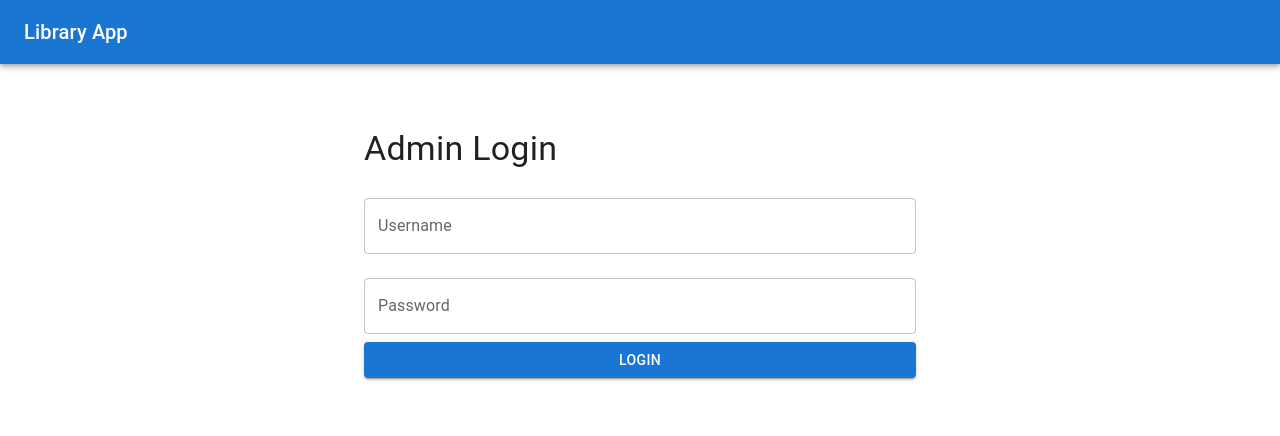
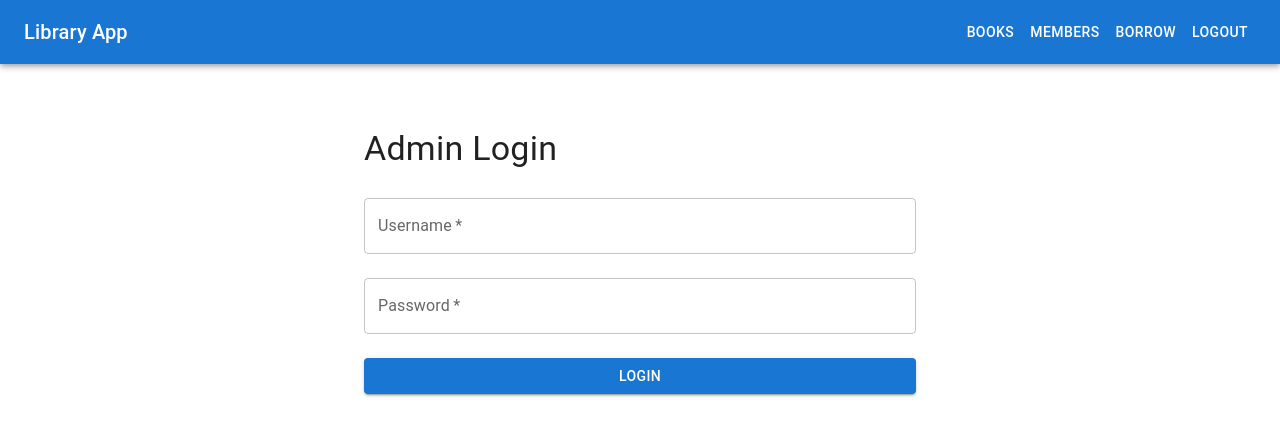
Before and after one commit to 1505amit/library-app, a React (Vite) app in the folder frontend/: page /login in a window 1280 px wide. Shown: the top 436 px of the page. Built offline with nearby package versions, Linux system fonts and the light colour scheme; sample sign-in values are in the browser's storage.

Commit message:
Added login persistance handling on page reload and login basic validation.

```diff
--- a/frontend/src/components/ProtectedRoute.jsx
+++ b/frontend/src/components/ProtectedRoute.jsx
@@ -1,8 +1,27 @@
 import { Navigate } from "react-router-dom";
+import { Box, CircularProgress, Typography, Backdrop } from "@mui/material";
 import { useAuth } from "../context/AuthContext";
 
 const ProtectedRoute = ({ children }) => {
-  const { isAuthenticated } = useAuth();
+  const { isAuthenticated, loading } = useAuth();
+
+  // Show loading indicator while checking authentication status
+  if (loading) {
+    return (
+      <Backdrop open={true} sx={{ color: '#fff', zIndex: (theme) => theme.zIndex.drawer + 1 }}>
+        <Box
+          display="flex"
+          flexDirection="column"
+          alignItems="center"
+          gap={2}
+        >
+          <CircularProgress size={60} color="inherit" />
+          <Typography variant="h6">Loading...</Typography>
+        </Box>
+      </Backdrop>
+    );
+  }
+
   return isAuthenticated ? children : <Navigate to="/login" replace />;
 };
 
--- a/frontend/src/context/AuthContext.jsx
+++ b/frontend/src/context/AuthContext.jsx
@@ -1,22 +1,54 @@
-import { createContext, useState, useContext } from "react";
+import { createContext, useState, useContext, useEffect } from "react";
 
 const AuthContext = createContext();
 
 export const AuthProvider = ({ children }) => {
   const [isAuthenticated, setIsAuthenticated] = useState(false);
+  const [loading, setLoading] = useState(true);
+
+  // Check for existing authentication on component mount
+  useEffect(() => {
+    const checkAuthStatus = () => {
+      try {
+        const authStatus = localStorage.getItem('isAuthenticated');
+        const authUser = localStorage.getItem('authUser');
+
+        if (authStatus === 'true' && authUser) {
+          setIsAuthenticated(true);
+        }
+      } catch (error) {
+        console.error('Error checking auth status:', error);
+        // Clear potentially corrupted data
+        localStorage.removeItem('isAuthenticated');
+        localStorage.removeItem('authUser');
+      } finally {
+        setLoading(false);
+      }
+    };
+
+    checkAuthStatus();
+  }, []);
 
   const login = (username, password) => {
     if (username === "admin" && password === "password") {
       setIsAuthenticated(true);
+      // Persist authentication state
+      localStorage.setItem('isAuthenticated', 'true');
+      localStorage.setItem('authUser', username);
       return true;
     }
     return false;
   };
 
-  const logout = () => setIsAuthenticated(false);
+  const logout = () => {
+    setIsAuthenticated(false);
+    // Clear persisted authentication state
+    localStorage.removeItem('isAuthenticated');
+    localStorage.removeItem('authUser');
+  };
 
   return (
-    <AuthContext.Provider value={{ isAuthenticated, login, logout }}>
+    <AuthContext.Provider value={{ isAuthenticated, login, logout, loading }}>
       {children}
     </AuthContext.Provider>
   );
--- a/frontend/src/pages/LoginPage.jsx
+++ b/frontend/src/pages/LoginPage.jsx
@@ -1,20 +1,82 @@
 import { useState } from "react";
 import { useAuth } from "../context/AuthContext";
 import { useNavigate } from "react-router-dom";
-import { Container, TextField, Button, Typography, Box } from "@mui/material";
+import {
+  Container,
+  TextField,
+  Button,
+  Typography,
+  Box,
+  Alert,
+  CircularProgress
+} from "@mui/material";
 
 const LoginPage = () => {
   const [username, setUsername] = useState("");
   const [password, setPassword] = useState("");
+  const [errors, setErrors] = useState({});
+  const [loginError, setLoginError] = useState("");
+  const [isLoading, setIsLoading] = useState(false);
   const { login } = useAuth();
   const navigate = useNavigate();
 
+  const validateForm = () => {
+    const newErrors = {};
+
+    // Simple validation - just check if fields are not empty
+    if (!username.trim()) {
+      newErrors.username = "Username is required";
+    }
+
+    if (!password.trim()) {
+      newErrors.password = "Password is required";
+    }
+
+    setErrors(newErrors);
+    return Object.keys(newErrors).length === 0;
+  };
+
   const handleSubmit = (e) => {
     e.preventDefault();
+    setLoginError("");
+
+    // Validate form
+    if (!validateForm()) {
+      return;
+    }
+
+    setIsLoading(true);
+
     if (login(username, password)) {
       navigate("/");
     } else {
-      console.log("Invalid credentials");
+      setLoginError("Invalid username or password. Please try again.");
+    }
+
+    setIsLoading(false);
+  };
+
+  const handleUsernameChange = (e) => {
+    setUsername(e.target.value);
+    // Clear username error when user starts typing
+    if (errors.username) {
+      setErrors(prev => ({ ...prev, username: "" }));
+    }
+    // Clear login error
+    if (loginError) {
+      setLoginError("");
+    }
+  };
+
+  const handlePasswordChange = (e) => {
+    setPassword(e.target.value);
+    // Clear password error when user starts typing
+    if (errors.password) {
+      setErrors(prev => ({ ...prev, password: "" }));
+    }
+    // Clear login error
+    if (loginError) {
+      setLoginError("");
     }
   };
 
@@ -24,13 +86,24 @@ const LoginPage = () => {
         <Typography variant="h4" gutterBottom>
           Admin Login
         </Typography>
+
+        {loginError && (
+          <Alert severity="error" sx={{ mb: 2 }}>
+            {loginError}
+          </Alert>
+        )}
+
         <form onSubmit={handleSubmit}>
           <TextField
             label="Username"
             fullWidth
             margin="normal"
             value={username}
-            onChange={(e) => setUsername(e.target.value)}
+            onChange={handleUsernameChange}
+            error={!!errors.username}
+            helperText={errors.username}
+            disabled={isLoading}
+            required
           />
           <TextField
             label="Password"
@@ -38,10 +111,22 @@ const LoginPage = () => {
             fullWidth
             margin="normal"
             value={password}
-            onChange={(e) => setPassword(e.target.value)}
+            onChange={handlePasswordChange}
+            error={!!errors.password}
+            helperText={errors.password}
+            disabled={isLoading}
+            required
           />
-          <Button type="submit" variant="contained" color="primary" fullWidth>
-            Login
+          <Button
+            type="submit"
+            variant="contained"
+            color="primary"
+            fullWidth
+            disabled={isLoading}
+            startIcon={isLoading ? <CircularProgress size={20} /> : null}
+            sx={{ mt: 2 }}
+          >
+            {isLoading ? "Logging in..." : "Login"}
           </Button>
         </form>
       </Box>
```
